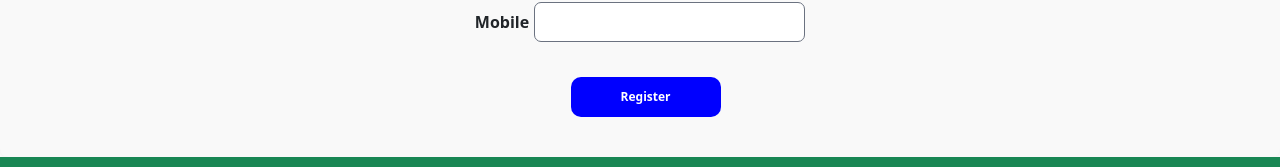
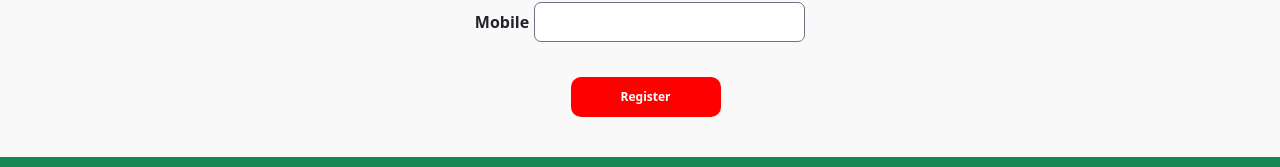
Before and after one commit to ambarishmamidi/slope-rate-ui-interview, a React (Create React App) app: page /userRegistration in a window 1280 px wide. Shown: the part 345-512 px from the top of the page. Built offline with nearby package versions, Linux system fonts and the light colour scheme; no server answers.

Commit message:
change background color

```diff
--- a/src/components/RegisterationForm.js
+++ b/src/components/RegisterationForm.js
@@ -239,7 +239,7 @@ const RegistrationForm = () => {
           </div>
           <div></div>
 
-          <button type='submit' className='register-button'>
+          <button type='submit' className='register-button-2'>
             Register
           </button>
         </form>
--- a/src/components/RegistrationForm.css
+++ b/src/components/RegistrationForm.css
@@ -63,10 +63,10 @@
     flex-direction: column;
 }
 
-.register-button{
+.register-button-2{
     height: 40px;
     width: 150px;
-        background-color: blue;
+    background-color: red;
     color: #ffffff;
     border: 0px;
     border-radius: 10px;
```
Lines whose indentation alone changed are shown as unchanged.
